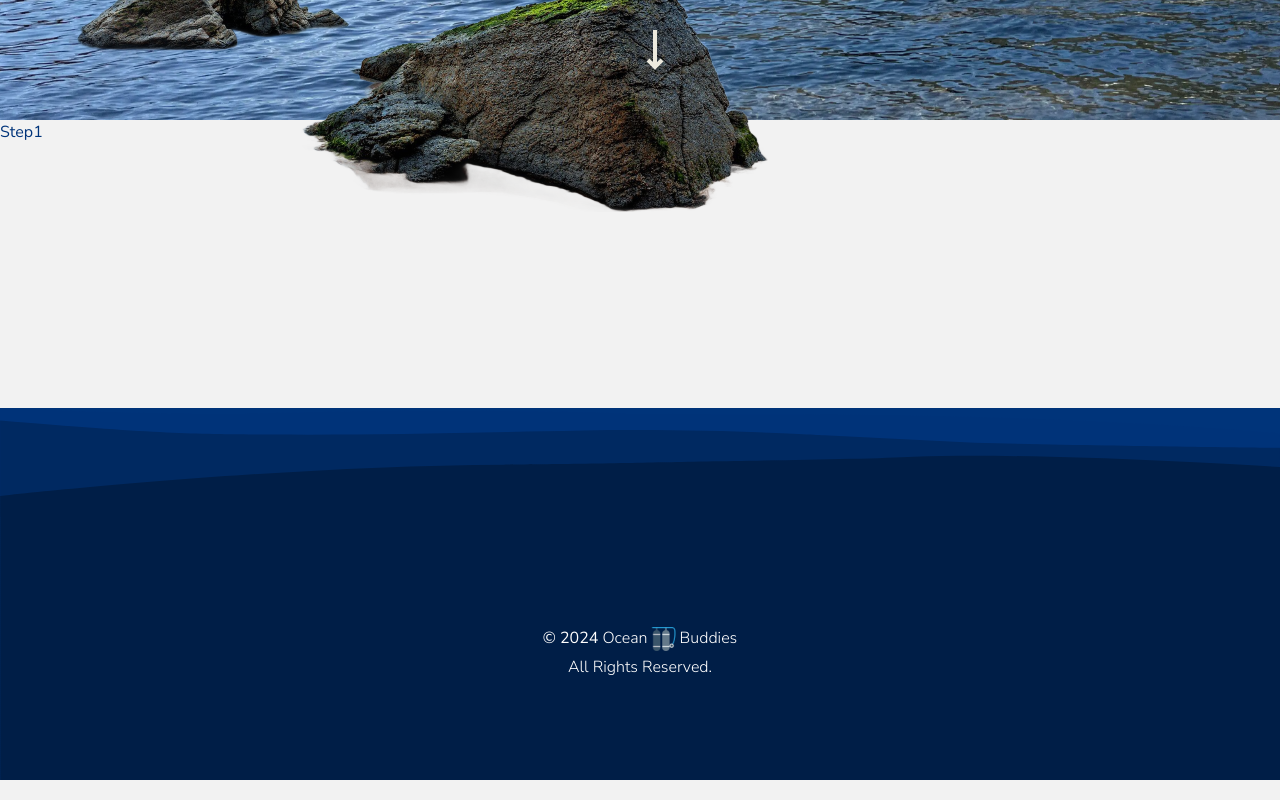
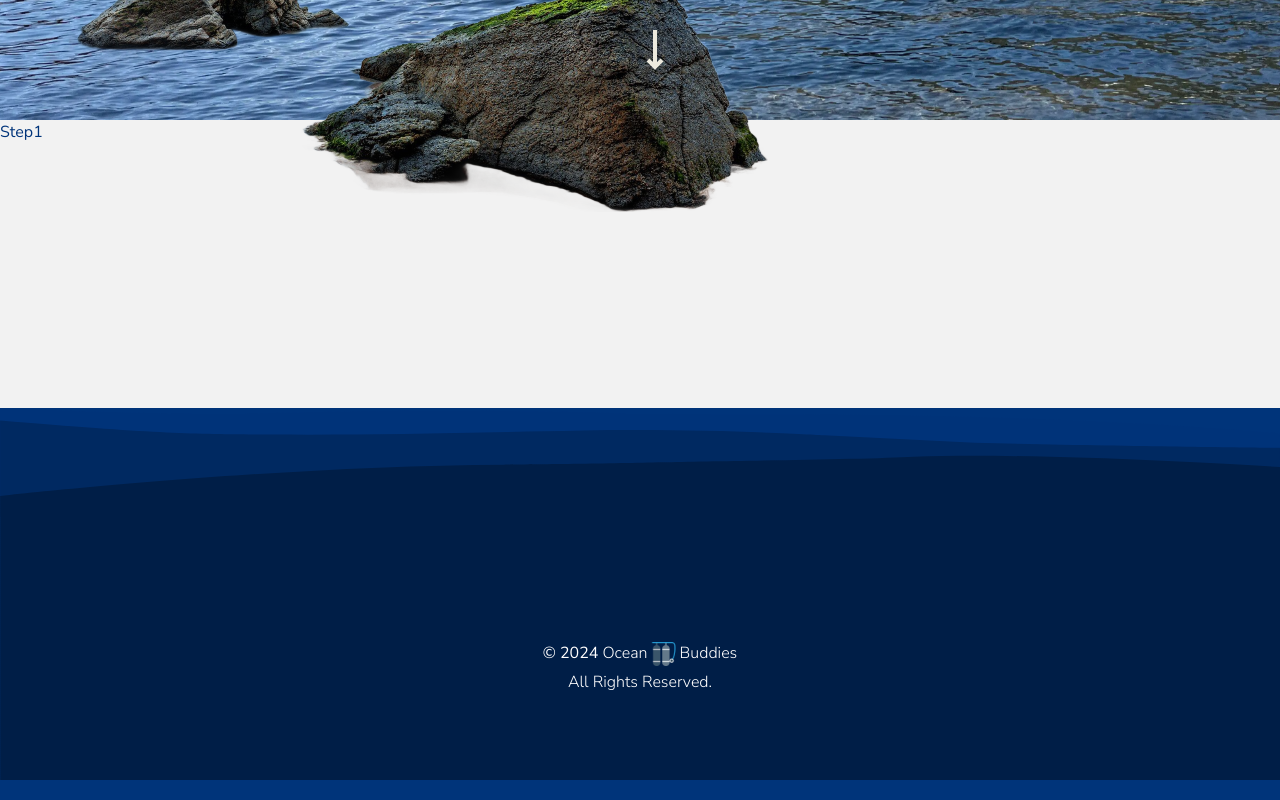
Before and after one commit to RozaliiaRusskikh/ocean-buddies, a Next.js app: page / in a window 1280 px wide. Shown: the part 704-1504 px from the top of the page. Built offline with nearby package versions, Linux system fonts and the light colour scheme.

Commit message:
Style button

```diff
--- a/app/components/Button.tsx
+++ b/app/components/Button.tsx
@@ -31,7 +31,7 @@ export function Button({
 
   const styles = `py-3 pl-8 pr-16 md:pl-10 md:pr-[4.5rem] border-[1px] border-secondary rounded relative group ${
     colors[color]
-  } ${disabled && "bg-gray-200 text-gray-600 border-gray-600 cursor-default"} ${
+  } ${disabled && "bg-gray-200 opacity-30 cursor-default"} ${
     danger && "bg-rose-500 hover:bg-rose-600 focus-visible:outline-rose-600"
   } ${className}`;
 
@@ -54,7 +54,7 @@ export function Button({
           fill="none"
           viewBox="0 0 24 24"
           strokeWidth={2}
-          stroke={disabled ? "#FFFFFF" : "#129DC0"}
+          stroke="#129DC0"
           className="w-6 h-6 absolute right-8 top-1/2 transform -translate-y-1/2 transition-transform duration-200 group-hover:translate-x-2"
         >
           <path
--- a/app/components/Footer.tsx
+++ b/app/components/Footer.tsx
@@ -30,7 +30,7 @@ const Footer: React.FC = () => {
         </div>
       </div>
       <svg
-        viewBox="0 0 1280 372"
+        viewBox="0 0 1280 392"
         fill="none"
         xmlns="http://www.w3.org/2000/svg"
         className="w-full"
```
